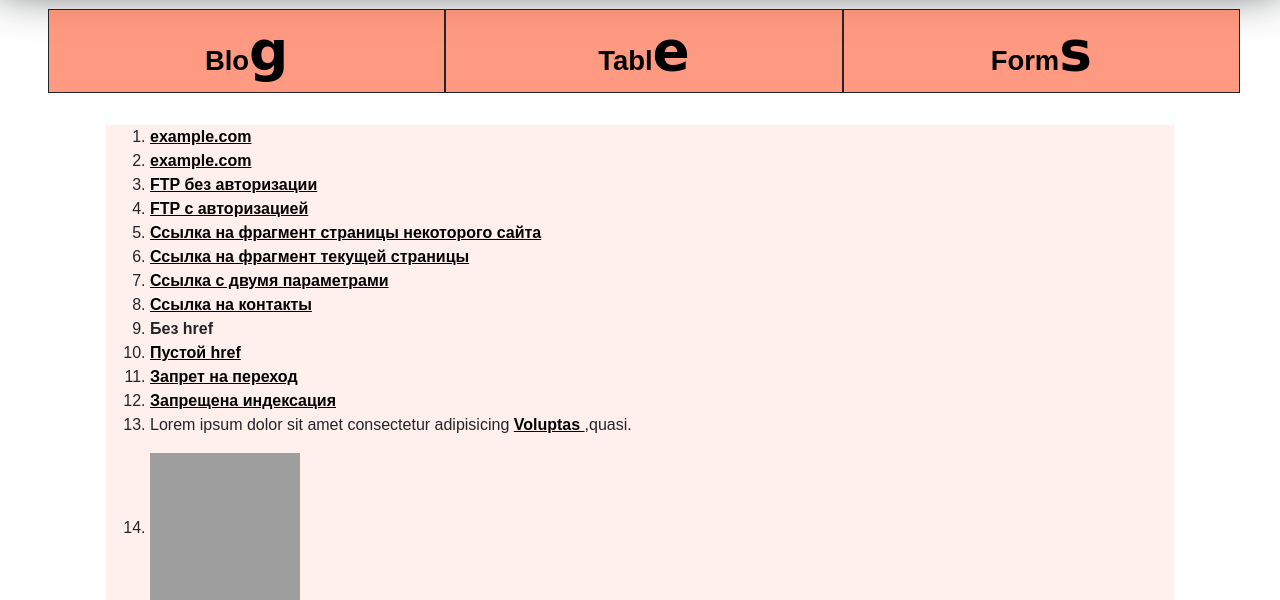
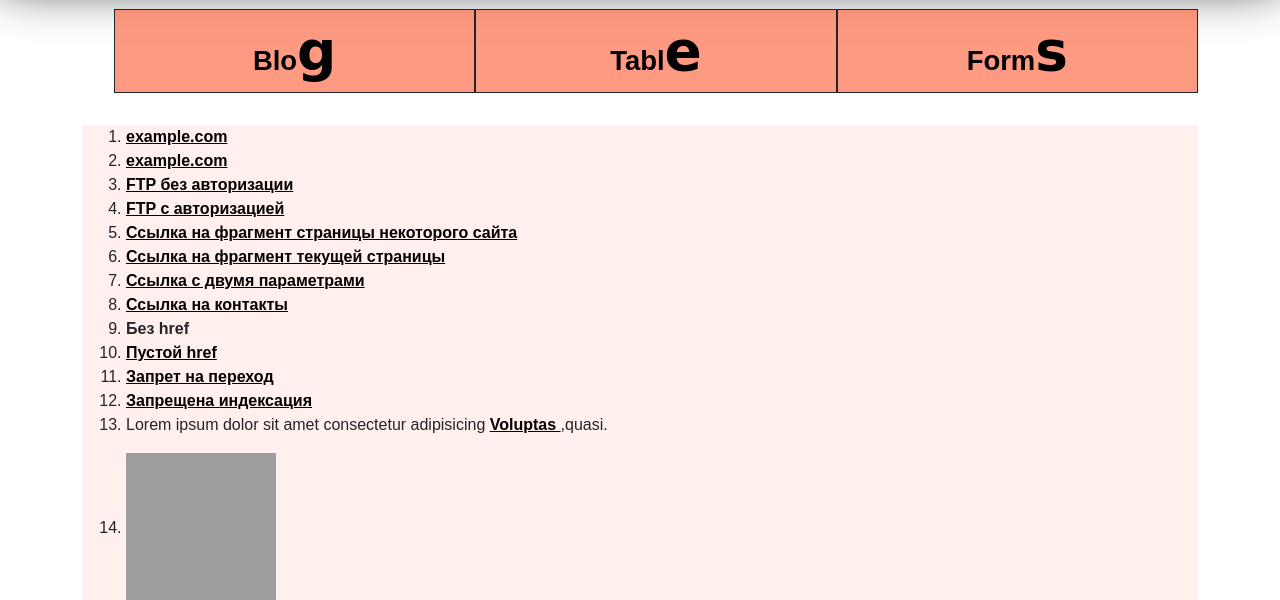
Before and after one commit to maksgudimov/web4-, a plain HTML site: page index.html in a window 1280 px wide. Shown: the part 125-725 px from the top of the page. Drawn offline with nearby package versions, Linux system fonts and the light colour scheme; grey boxes are pictures that could not be loaded; a web font is replaced by a local one.

Commit message:
fix nav and html

```diff
--- a/index.html
+++ b/index.html
@@ -7,6 +7,7 @@
     <meta name="viewport" content="width=device-width, initial-scale=1.0">
     <link href="https://fonts.googleapis.com/css2?family=Stick+No+Bills:wght@700&display=swap" rel="stylesheet">
     <link href="https://fonts.googleapis.com/css2?family=Bonheur+Royale&display=swap" rel="stylesheet">
+    <link rel="shortcut icon" href="logo.png" type="image/x-icon">
     <!-- CSS only -->
     <link href="https://cdn.jsdelivr.net/npm/bootstrap@5.1.1/dist/css/bootstrap.min.css" rel="stylesheet"
         integrity="sha384-F3w7mX95PdgyTmZZMECAngseQB83DfGTowi0iMjiWaeVhAn4FJkqJByhZMI3AhiU" crossorigin="anonymous">
@@ -25,8 +26,8 @@
         </div>
     </header>
     <nav >
-        <div class="content mx-3 pe-4 ">
-            <ul class="menu mt-3 d-flex  flex-column justify-content-center align-items-center flex-sm-row d-flex">
+        <div class=" container-lg content text-center">
+            <ul class="menu mt-3 d-flex  flex-column justify-content-sm-center  flex-sm-row d-flex">
                 <li class="mt-2"><a href="#Blog" class="hover-text-white text-decoration-none">Blo<span>g</span></a></li>
                 <li class="mt-2"> <a href="#Table" class="hover-text-white text-decoration-none" id="Navzagolovki">Tabl<span>e</span></a></li>
                 <li class="mt-2"><a href="#Form" class="hover-text-white text-decoration-none" >Form<span>s</span></a></li>
@@ -34,9 +35,9 @@
         </div>
     </nav>
 
-    <div class="container container-lg">
-        <div class="content container-lg">
-            <div class="container__flex d-flex  flex-column container-lg">
+    <div class="container ">
+        <div class="content ">
+            <div class="container__flex d-flex  flex-column">
                 <div class="content__body mt-3 mb-3 container-lg">
                     <ol>
                         <li id="first">
```
Also changed, not shown: style.css (line endings or trailing spaces).
